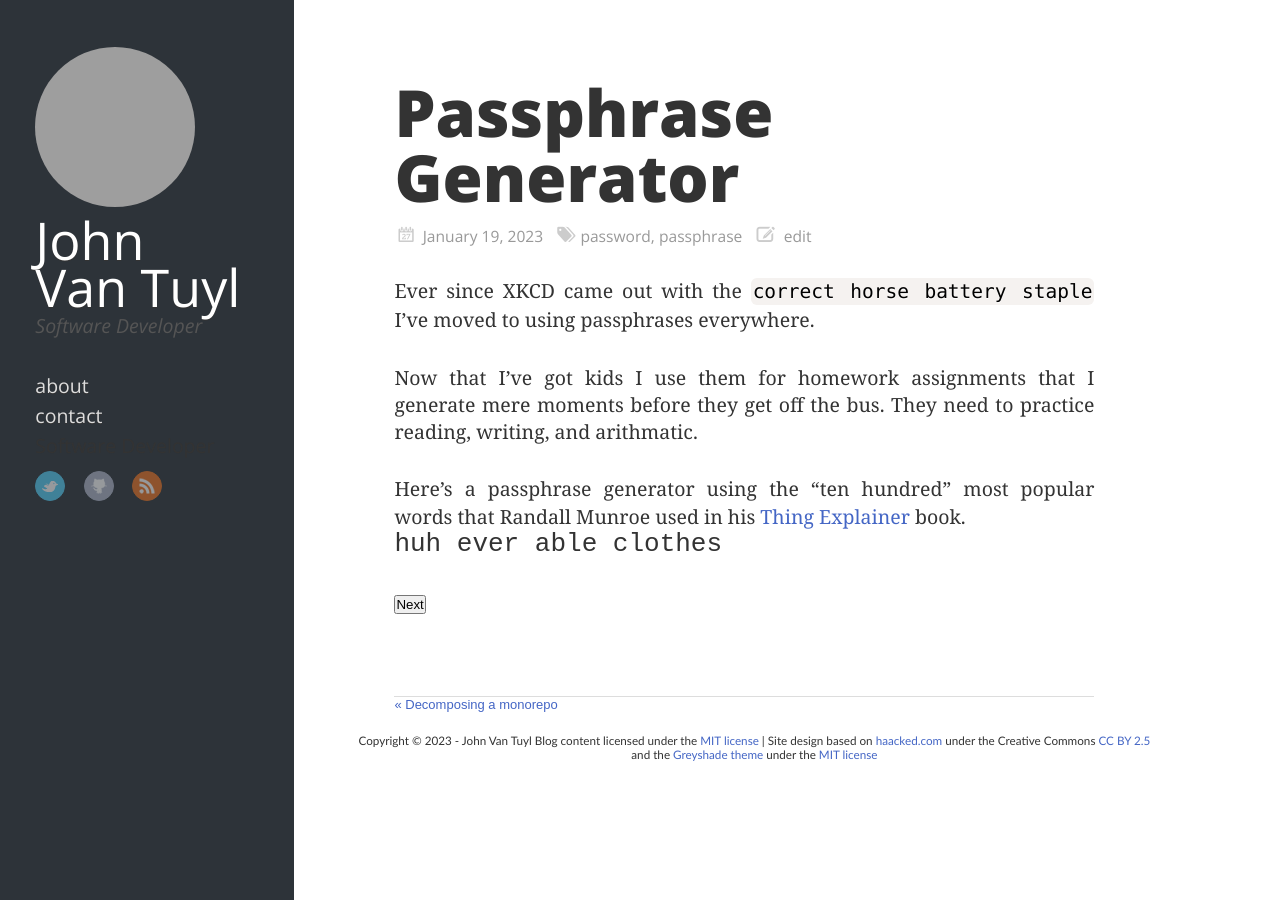
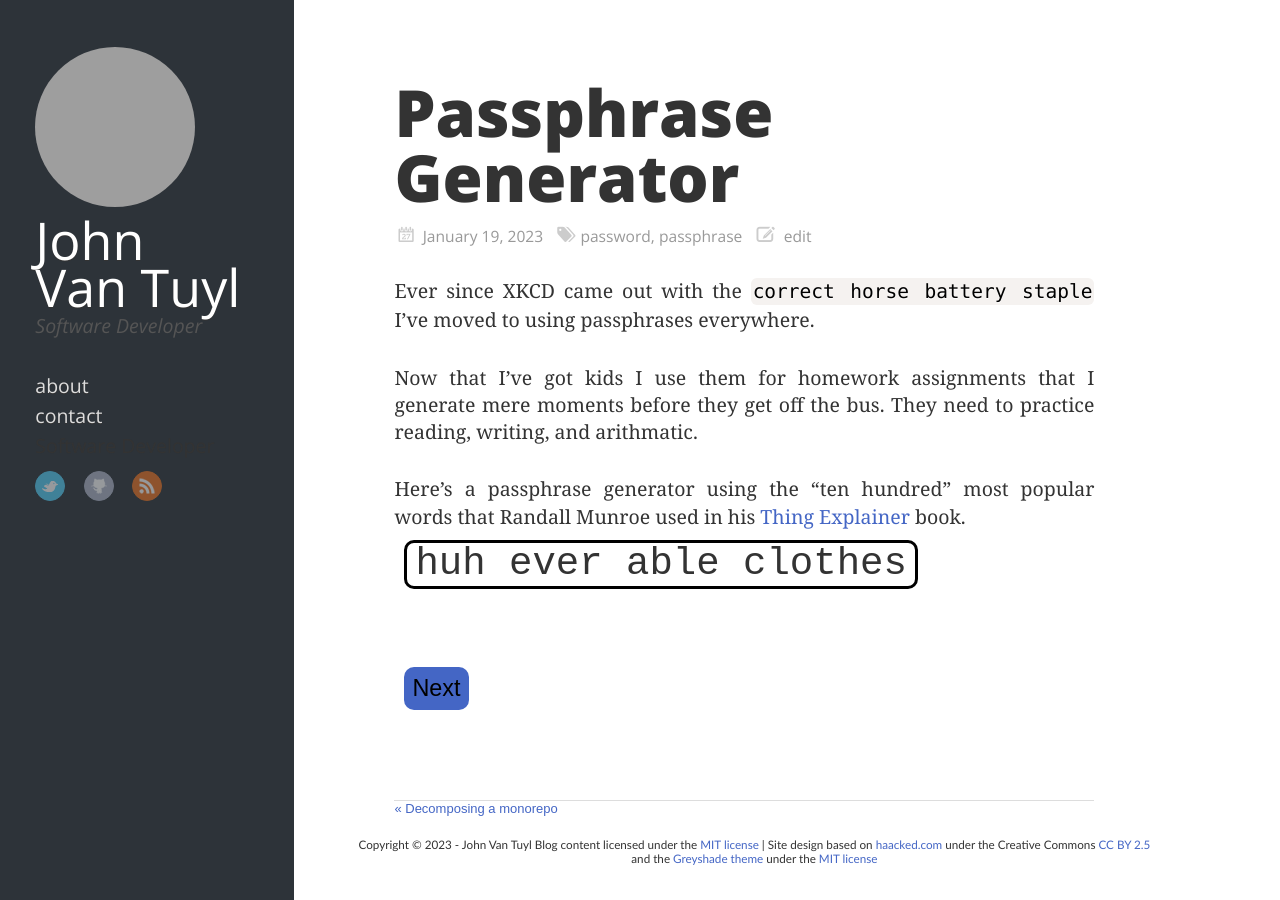
Before and after one commit to jpvantuyl/jpvantuyl.github.io, a Jekyll site: the page built from _posts/2023/2023-01-19-Passphrase.md, in a window 1280 px wide. Built offline with Jekyll 4.4.1, drawn with Linux system fonts in a browser that asks for light colours; nearby versions of some CDN libraries; grey boxes are pictures that could not be loaded.

Commit message:
button style

```diff
--- a/_posts/2023/2023-01-19-Passphrase.md
+++ b/_posts/2023/2023-01-19-Passphrase.md
@@ -12,5 +12,5 @@ Now that I've got kids I use them for homework assignments that I generate mere
 
 Here's a passphrase generator using the "ten hundred" most popular words that Randall Munroe used in his [Thing Explainer](https://xkcd.com/thing-explainer/) book.
 
-<passphrase style="font-family:monospace;white-space:pre;font-size:xx-large;">huh ever able clothes</passphrase>
-<input type="button" onload="nextPassphrase()" onclick="nextPassphrase()" value="Next">
+<passphrase style="font-family:monospace;white-space:pre;font-size: xxx-large;border: solid black 3px;padding: 8px;margin: 10px;display: inline-block;border-radius: 10px;">huh ever able clothes</passphrase><br />
+<input style="font-size: larger;background-color: #4466c5;padding: 10px;border-radius: 10px;border: none;padding: 8px;margin: 10px;display: inline-block;" type="button" onload="nextPassphrase()" onclick="nextPassphrase()" value="Next">
```
